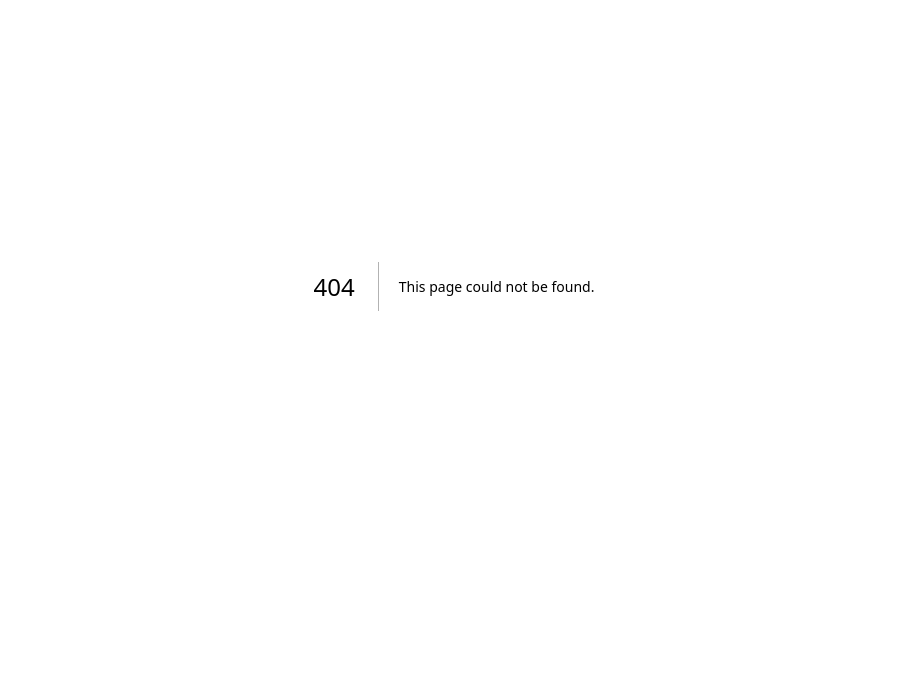
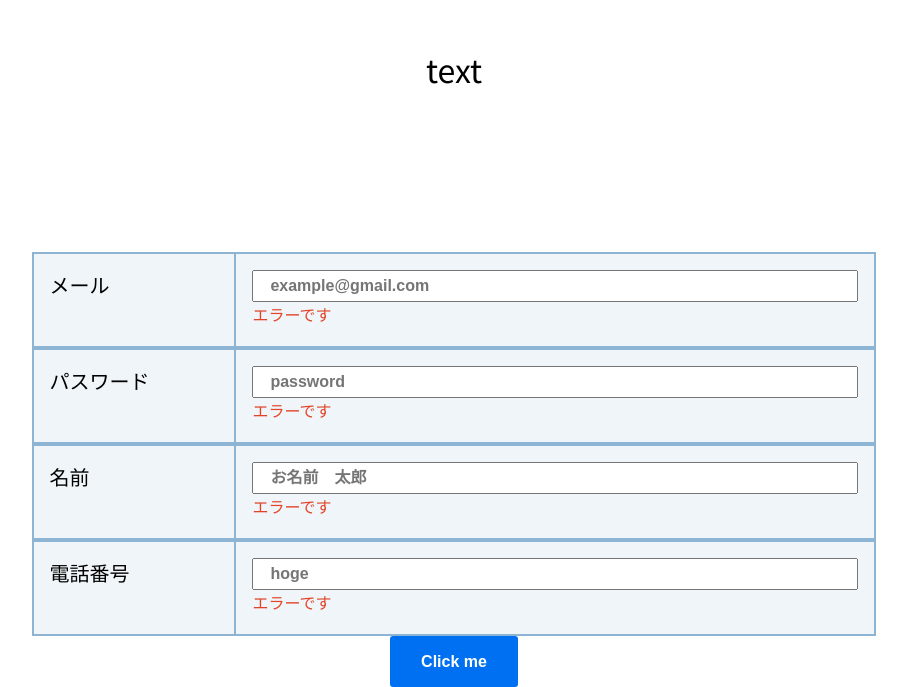
Before and after one commit to daimyo404/nextjs-boilerplate, a Next.js app: page /form in a window 1280 px wide. Before the commit this address had no page. Shown: the part 114-801 px from the top of the page, without its empty margins (186-1093 px from the left). Built offline with nearby package versions, Linux system fonts and the light colour scheme.

Commit message:
[feat]Homeコンポーネントの修正

```diff
--- /dev/null
+++ b/src/app/_hooks/useValidAndState.ts
@@ -0,0 +1,14 @@
+import { useEffect, useState } from "react";
+
+const useValidAndState = <T>(initialState: T, regex: any) => {
+  const [state, setState] = useState<T>(initialState);
+  const [isValid, setIsValid] = useState<boolean>(true);
+
+  useEffect(() => {
+    regex.test(state) ? setIsValid(true) : setIsValid(false);
+  }, [state, regex]);
+
+  return [setState, isValid] as const;
+};
+
+export default useValidAndState;
--- a/src/app/login/page.tsx
+++ b/src/app/complete/page.tsx
@@ -1,11 +1,11 @@
 "use client";
 
-import Button from "../_components/Button";
+import Button from "../_components/clientComponents/Button";
 import Typography from "../_components/Typography";
 import TextField from "../_components/TextField";
 import styles from "./styles.module.css";
 import Spacer from "../_components/Spacer";
-import useValidState from "../_hooks/useValidState";
+import useValidState from "../_hooks/useValidAndState";
 
 export default function Home() {
   //メールアドレス
--- /dev/null
+++ b/src/app/form/page.tsx
@@ -0,0 +1,142 @@
+"use client";
+
+import Button from "../_components/clientComponents/Button";
+import Typography from "../_components/Typography";
+import TextField from "../_components/clientComponents/TextField";
+import styles from "./styles.module.css";
+import Spacer from "../_components/Spacer";
+import useValidAndState from "../_hooks/useValidAndState";
+
+const Home = () => {
+  // mail setting
+  const mailRegex =
+    /^[a-zA-Z0-9_+-]+(.[a-zA-Z0-9_+-]+)*@([a-zA-Z0-9][a-zA-Z0-9-]*[a-zA-Z0-9]*\.)+[a-zA-Z]{2,}$/;
+  const [setMailState, isMailValid] = useValidAndState("", mailRegex);
+  const handleMailOnBlur = (
+    event: React.ChangeEvent<HTMLInputElement>
+  ): void => {
+    setMailState(event.target.value);
+  };
+
+  // password setting
+  const passwordRegex = /^[a-zA-Z0-9.?/-]{8,24}$/;
+  const [setPasswordState, isPasswordValid] = useValidAndState(
+    "",
+    passwordRegex
+  );
+  const handlePasswordOnBlur = (
+    event: React.ChangeEvent<HTMLInputElement>
+  ): void => {
+    setPasswordState(event.target.value);
+  };
+
+  // name setting
+  const nameRegex = /^[a-zA-Z0-9ぁ-んァ-ヶー一-龠々]{1,24}$/;
+  const [setNameState, isNameValid] = useValidAndState("", nameRegex);
+  const handleNameOnBlur = (
+    event: React.ChangeEvent<HTMLInputElement>
+  ): void => {
+    setNameState(event.target.value);
+  };
+
+  // tel setting
+  const telRegex = /^[0-9]{10,11}$/;
+  const [setTelState, isTelValid] = useValidAndState("", telRegex);
+  const handleTelOnBlur = (
+    event: React.ChangeEvent<HTMLInputElement>
+  ): void => {
+    setTelState(event.target.value);
+  };
+
+  return (
+    <div className={`${styles.rootContainer}`}>
+      <Spacer size="large"></Spacer>
+      <Typography size={"large"} text={"text"}></Typography>
+      <Spacer size="large"></Spacer>
+      <div className={`${styles.container}`}>
+        <div className={`${styles.container2}`}>
+          <div className={`${styles.container5}`}>
+            <Typography size={"medium"} text={"メール"}></Typography>
+          </div>
+        </div>
+        <div className={`${styles.container3}`}>
+          <div className={`${styles.container4}`}>
+            <TextField
+              type={"mail"}
+              id={"mail"}
+              name={"mail"}
+              placeholder={"example@gmail.com"}
+              handleOnBlur={handleMailOnBlur}
+              isValid={isMailValid}
+            />
+          </div>
+        </div>
+      </div>
+      <div className={`${styles.container}`}>
+        <div className={`${styles.container2}`}>
+          <div className={`${styles.container5}`}>
+            <Typography size={"medium"} text={"パスワード"}></Typography>
+          </div>
+        </div>
+        <div className={`${styles.container3}`}>
+          <div className={`${styles.container4}`}>
+            <TextField
+              type={"password"}
+              id={"password"}
+              name={"password"}
+              placeholder={"password"}
+              handleOnBlur={handlePasswordOnBlur}
+              isValid={isPasswordValid}
+            />
+          </div>
+        </div>
+      </div>
+      <div className={`${styles.container}`}>
+        <div className={`${styles.container2}`}>
+          <div className={`${styles.container5}`}>
+            <Typography size={"medium"} text={"名前"}></Typography>
+          </div>
+        </div>
+        <div className={`${styles.container3}`}>
+          <div className={`${styles.container4}`}>
+            <TextField
+              type={"text"}
+              id={"text"}
+              name={"text"}
+              placeholder={"お名前　太郎"}
+              handleOnBlur={handleNameOnBlur}
+              isValid={isNameValid}
+            />
+          </div>
+        </div>
+      </div>
+      <div className={`${styles.container}`}>
+        <div className={`${styles.container2}`}>
+          <div className={`${styles.container5}`}>
+            <Typography size={"medium"} text={"電話番号"}></Typography>
+          </div>
+        </div>
+        <div className={`${styles.container3}`}>
+          <div className={`${styles.container4}`}>
+            <TextField
+              type={"tel"}
+              id={"tel"}
+              name={"tel"}
+              placeholder={"hoge"}
+              handleOnBlur={handleTelOnBlur}
+              isValid={isTelValid}
+            />
+          </div>
+        </div>
+      </div>
+      <Button
+        variant={"primary"}
+        label="Click me"
+        handleOnClick={() => console.log("Clicked")}
+        size="medium"
+      />
+    </div>
+  );
+};
+
+export default Home;
--- /dev/null
+++ b/src/app/form/styles.module.css
@@ -0,0 +1,40 @@
+.rootContainer {
+  display: flex;
+  flex-direction: column;
+  align-items: center;
+  justify-content: center;
+}
+
+.container {
+  display: flex;
+  flex-direction: row;
+}
+
+.container2 {
+  width: 16vw;
+  height: 12vh;
+  border: 2px solid #8db4d3;
+  background-color: #f0f5f9;
+}
+
+.container3 {
+  width: 50vw;
+  height: 12vh;
+  border: 2px solid #8db4d3;
+  border-left: none;
+  background-color: #f0f5f9;
+  justify-content: center;
+  display: flex;
+}
+
+.container4 {
+  justify-content: center;
+  width: 100%;
+  padding: 1rem;
+}
+
+.container5 {
+  justify-content: center;
+  width: 100%;
+  padding: 1rem;
+}
```
Also changed, not shown: src/app/_hooks/useValidState.ts (deleted, +0 -12 lines), src/app/_components/clientComponents/Button/index.tsx (renamed from src/app/_components/Button/index.tsx), src/app/_components/clientComponents/Button/styles.module.css (renamed from src/app/_components/Button/styles.module.css), src/app/_components/clientComponents/TextField/index.tsx (renamed from src/app/_components/TextField/index.tsx), src/app/_components/clientComponents/TextField/styles.module.css (renamed from src/app/_components/TextField/styles.module.css), src/app/complete/styles.module.css (renamed from src/app/login/styles.module.css).
